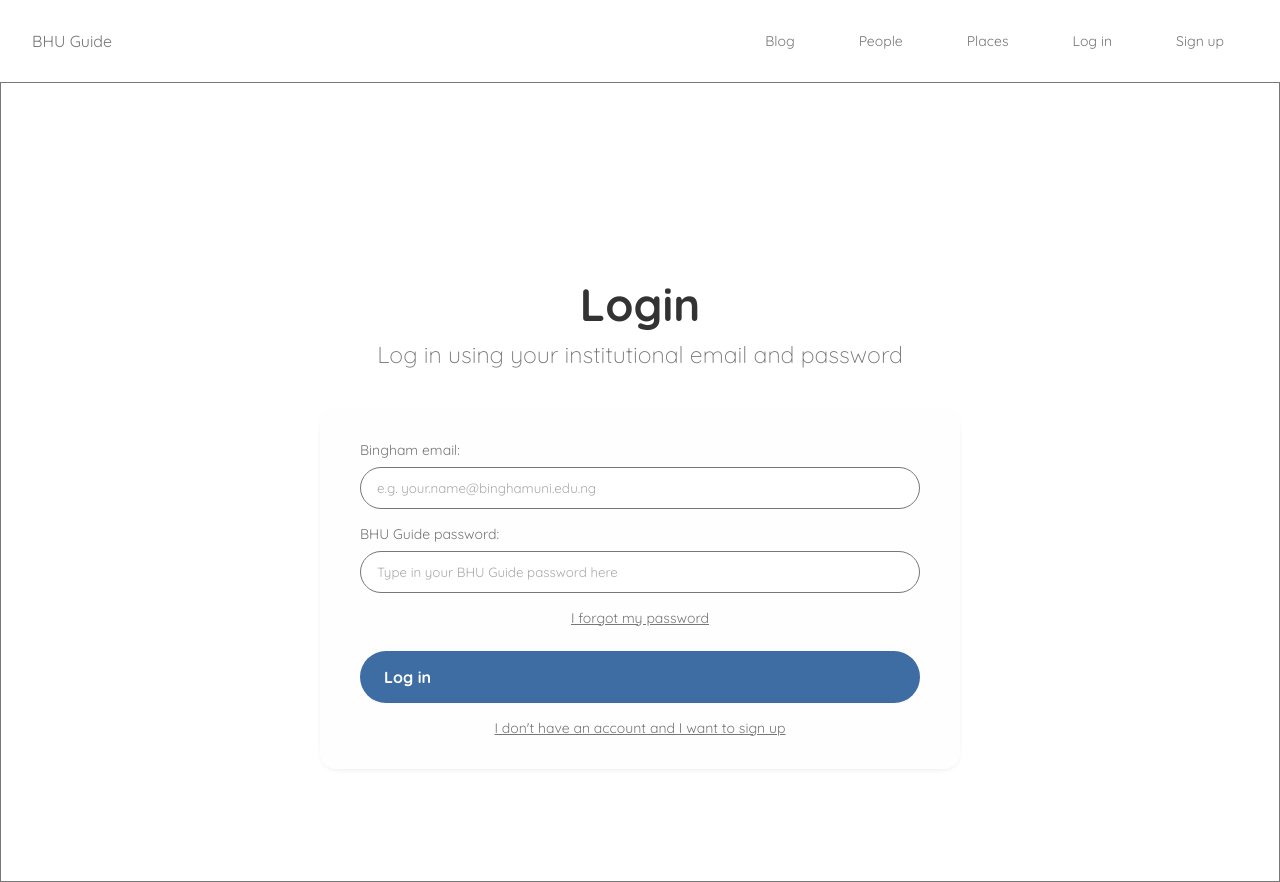
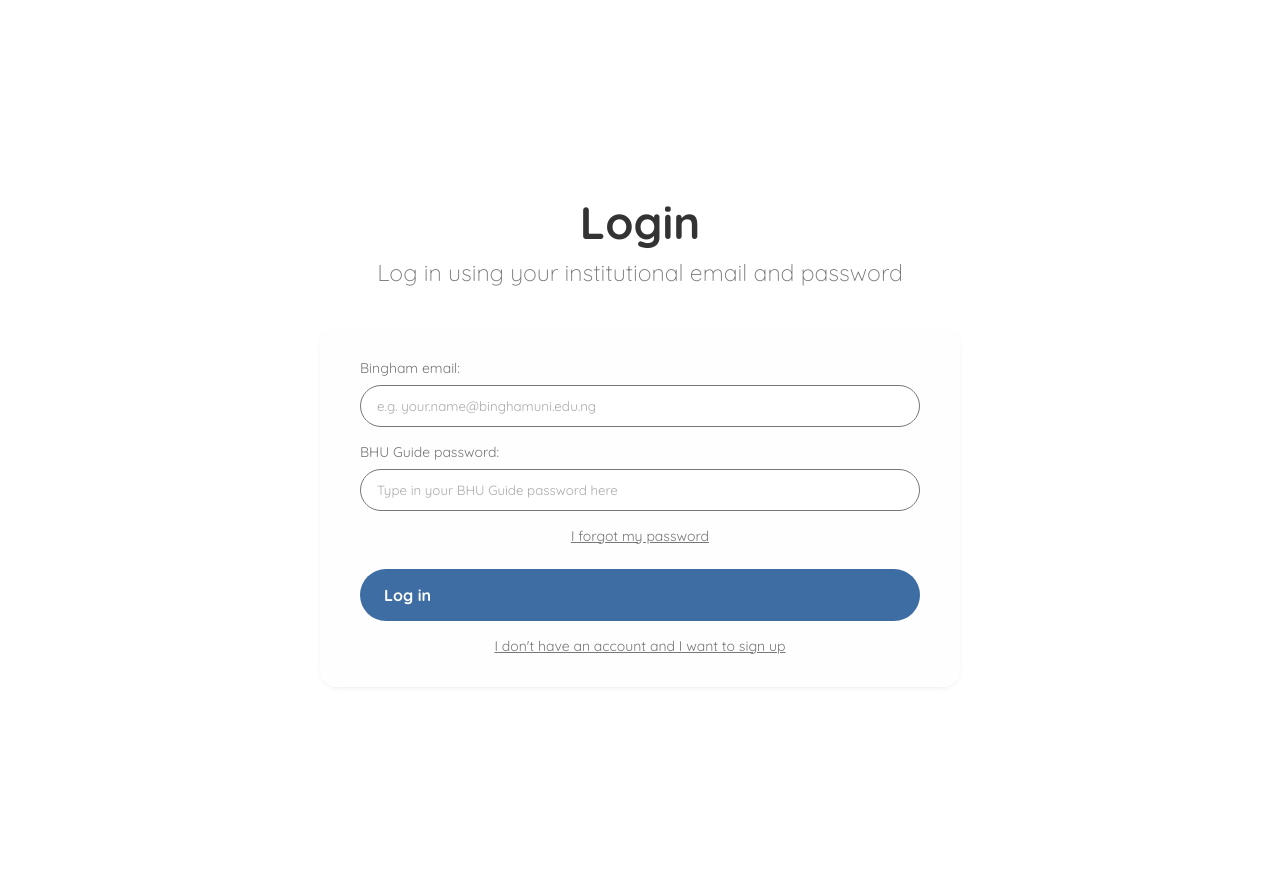
Before and after one commit to michael-salam/bhu-app, a React (Create React App) app: page /login in a window 1280 px wide. After the commit the page ends 800 px from the top, so only its background shows below. Built offline with nearby package versions, Linux system fonts and the light colour scheme.

Commit message:
Put conditional navbar back

```diff
--- a/src/App.js
+++ b/src/App.js
@@ -32,8 +32,7 @@
 
   return (
     <>
-      {/* {locationCheck() && <Navbar />} */}
-      <Navbar />
+      {locationCheck() && <Navbar />}
       <Routes>
         <Route path="/" element={<Index />} />
         <Route path="/home" element={<Home />} />
--- a/src/routes/LogIn/LogIn.scss
+++ b/src/routes/LogIn/LogIn.scss
@@ -9,7 +9,6 @@
     display: grid;
     place-content: center;
     text-align: center;
-    border: 1px solid;
 
     .heading {
         padding: 0 1rem;
```
